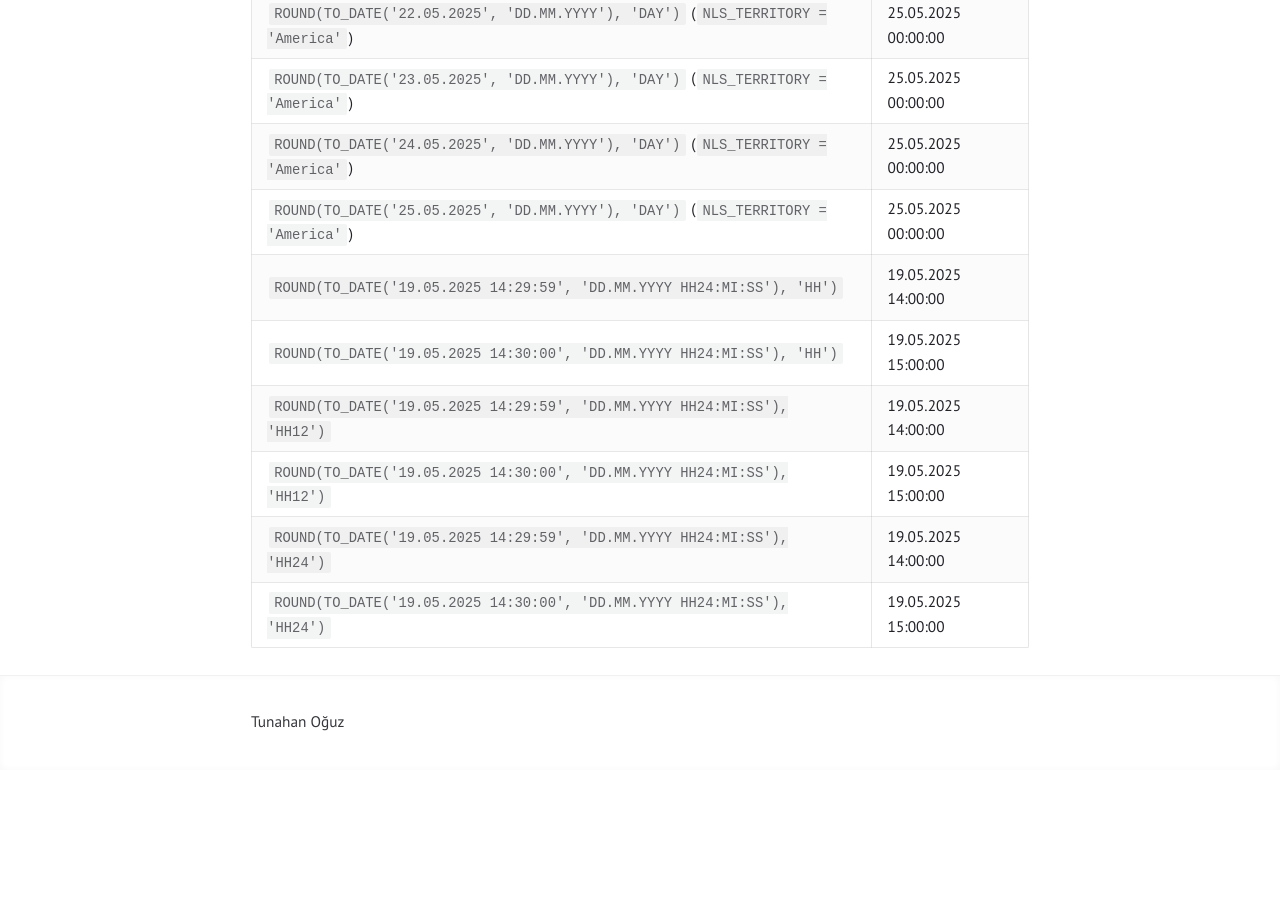
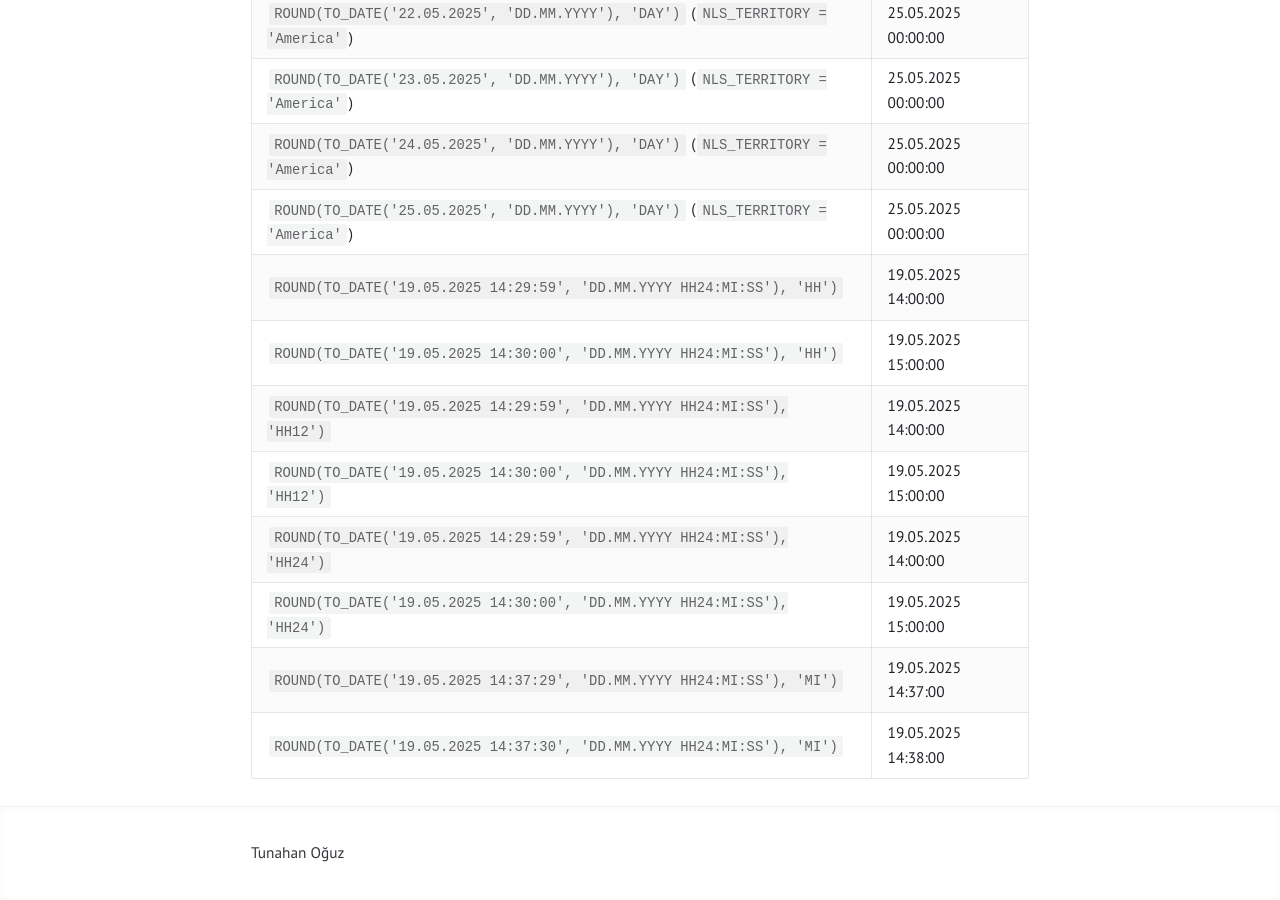
Before and after one commit to tunahanoguz/tunahanoguz.github.io, a Jekyll site: the page built from _posts/2025-05-31-oracle-ROUND-datetime-fonksiyonu.md, in a window 1280 px wide and 900 px high, scrolled down 4958 px. Built offline with Jekyll 4.4.1, drawn with Linux system fonts in a browser that asks for light colours; before the commit the page ends 5728 px from its top, so only the background shows below that.

Commit message:
Update 2025-05-31-oracle-ROUND-datetime-fonksiyonu.md

```diff
--- a/_posts/2025-05-31-oracle-ROUND-datetime-fonksiyonu.md
+++ b/_posts/2025-05-31-oracle-ROUND-datetime-fonksiyonu.md
@@ -94,3 +94,5 @@ Aşağıdaki tabloda `ROUND(datetime)` fonksiyonu için kullanılabilecek format
 | `ROUND(TO_DATE('19.05.2025 14:30:00', 'DD.MM.YYYY HH24:MI:SS'), 'HH12')` | 19.05.2025 15:00:00 |
 | `ROUND(TO_DATE('19.05.2025 14:29:59', 'DD.MM.YYYY HH24:MI:SS'), 'HH24')` | 19.05.2025 14:00:00 |
 | `ROUND(TO_DATE('19.05.2025 14:30:00', 'DD.MM.YYYY HH24:MI:SS'), 'HH24')` | 19.05.2025 15:00:00 |
+| `ROUND(TO_DATE('19.05.2025 14:37:29', 'DD.MM.YYYY HH24:MI:SS'), 'MI')`   | 19.05.2025 14:37:00 |
+| `ROUND(TO_DATE('19.05.2025 14:37:30', 'DD.MM.YYYY HH24:MI:SS'), 'MI')`   | 19.05.2025 14:38:00 |
```
